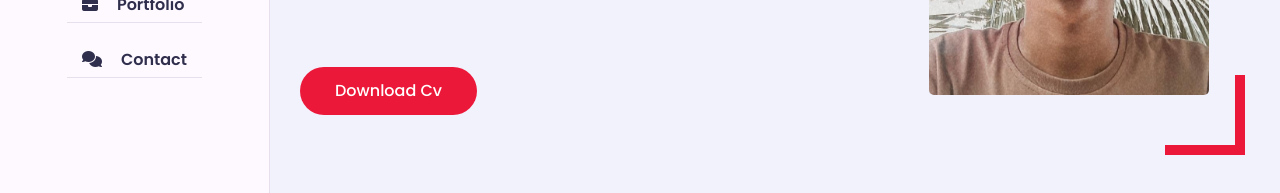
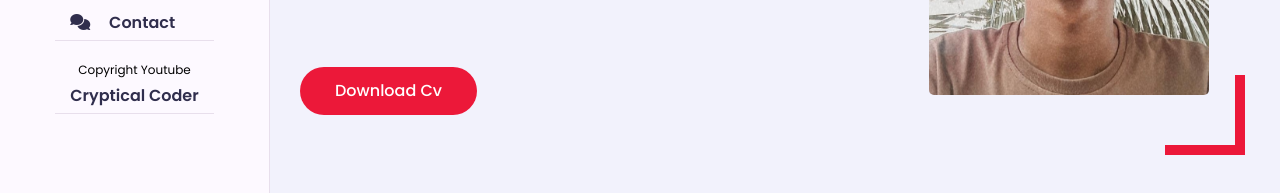
Before and after one commit to MuhAsmann/portfolio-learn, a plain HTML site: page index.html in a window 1280 px wide. Shown: the part 465-658 px from the top of the page. Drawn offline with nearby package versions, Linux system fonts and the light colour scheme; a web font is replaced by a local one.

Commit message:
Copyright

```diff
--- a/index.html
+++ b/index.html
@@ -34,6 +34,7 @@
                 <li><a href="#service"><i class="fa fa-list"></i> Service</a></li>
                 <li><a href="#portfolio"><i class="fa fa-briefcase"></i> Portfolio</a></li>
                 <li><a href="#contact"><i class="fa fa-comments"></i> Contact</a></li>
+                <li><p style="font-size: 12px; text-align: center;" >Copyright Youtube<a href="https://www.youtube.com/c/CrypticalCoder">Cryptical Coder</a></p></li>
             </ul>
         </div>
         <!-- ====== Aside End ===== -->
```
